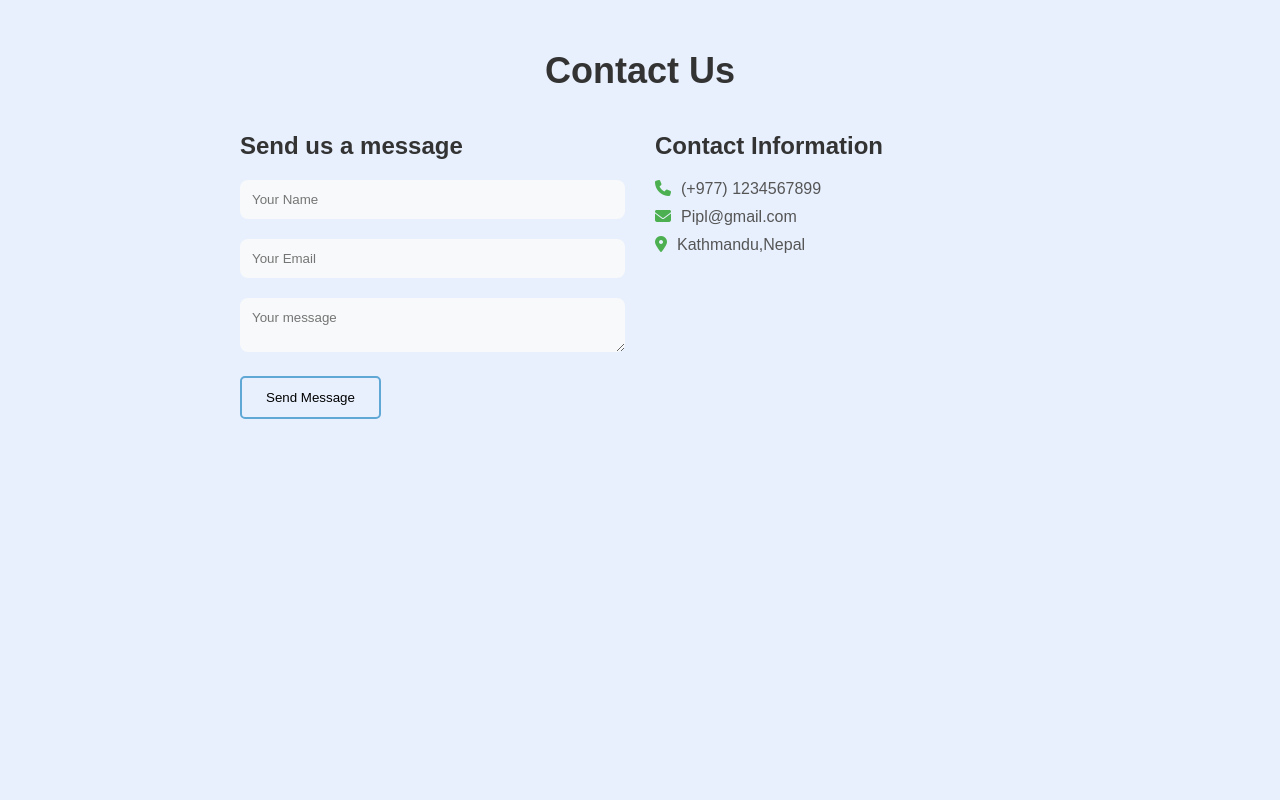
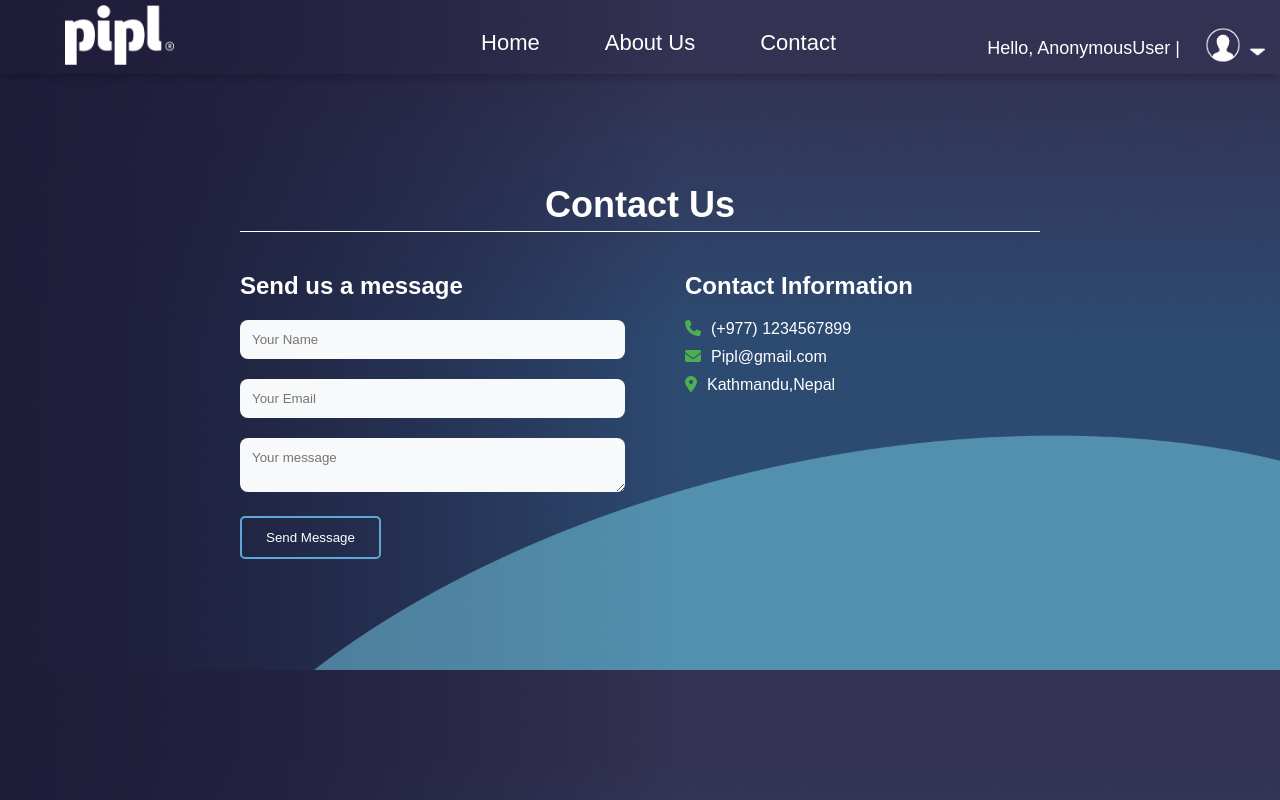
Before and after one commit to UjjwalMrzn/PhoneBook, a Django app: template accounts/templates/accounts/contactus.html in a window 1280 px wide. Run offline with Django 3.2, Linux system fonts and the light colour scheme; the template is opened without the code that fills it, so the values that code supplies are empty.

Commit message:
contact us connected 1

```diff
--- a/accounts/templates/accounts/contactus.html
+++ b/accounts/templates/accounts/contactus.html
@@ -14,11 +14,170 @@
         font-family: sans-serif;
     }
 
+     /* Body styling */
+     body {
+            width: 100vw;
+            height: 50vw;
+            margin: 0;
+            padding: 0;
+            background-image: url("/static/blue-gradient.png");
+            background-position: center;
+            background-size: cover;
+        }
+
+
+ /* Navigation bar styling */
+ nav {
+            color: #fff;
+            display: flex;
+            justify-content: space-between;
+            align-items: center;
+            padding: 5px 15px;
+            width: 100%;
+            position: relative;
+            background-color: transparent;
+            box-shadow: 0 4px 8px rgba(0, 0, 0, 0.2);
+        }
+
+        /* Logo styling */
+        .logo img {
+            height: 60px;
+            width: auto;
+            padding-left: 50px;
+        }
+
+        /* Navigation content styling */
+        .nav-content{
+            display: flex;
+            justify-content: center;
+            flex-grow: 1;
+            padding-right: 120px;
+            margin-top: 12px;
+        }
+
+        .nav-content a {
+            display: inline-block;
+            position: relative;
+            font-size: 22px;
+            color: #fff;
+            font-weight: 500;
+            text-decoration: none;
+            margin-left: 65px;
+        }
+
+        .nav-content a::before {
+            content: '';
+            position: absolute;
+            top: 100%;
+            left: 0;
+            width: 0%;
+            height: 2px;
+            background: #fff;
+            transition: .3s;
+        }
+
+        .nav-content a:hover::before {
+            width: 100%;
+        }
+
+        /* Logout container styling */
+        .logout-container {
+            position: absolute;
+            top: 38px;
+            right: 5px;
+            color: aliceblue;
+        }
+
+        .hello-msg {
+            font-size: 18px;
+            color: #fff;
+            margin-right: 95px;
+        }
+
+
+        /* User profile container styling */
+        .user-container {
+            position: relative;
+            display: flex;
+            align-items: center;
+            top: 8px
+        }
+
+        .dropdown-arrow {
+            width: 15px;
+            height: 12px;
+            cursor: pointer;
+            margin-left: 1px;
+            margin-top: 14px;
+        }
+
+        .user-pic {
+            width: 50px;
+            height: 50px;
+            margin-right: 1px;
+            cursor: pointer;
+        }
+
+        .user-container:hover .user-pic,
+        .user-container:hover .dropdown-arrow {
+            transform: scale(1.1);
+        }
+
+        /* Dropdown menu styling */
+        .submenu-wrap {
+            position: absolute;
+            top: 100%;
+            right: 0%;
+            width: 200px;
+            max-height: 0px;
+            overflow: hidden;
+            transition: max-height 0.5s;
+        }
+
+        .submenu-wrap.open-menu {
+            max-height: 400px;
+        }
+
+        .submenu {
+            background: #fff;
+            padding: 20px;
+            margin: 10px;
+        }
+
+        .submenu-link {
+            display: flex;
+            align-items: center;
+            text-decoration: none;
+            color: #525252;
+            margin: 12px 0;
+        }
+
+        .submenu-link p {
+            width: 100%;
+        }
+
+        .submenu-link img {
+            width: 40px;
+            background: #e5e5e5;
+            border-radius: 50%;
+            padding: 8px;
+            margin-right: 15px;
+        }
+
+        .submenu-link:hover p {
+            font-weight: 600;
+        }
+
+        .submenu-link img:hover {
+            transform: scale(1.1);
+        }
+
     .contact{
-        min-height: 100vh;
-        background-color: #e8f0fe;
+        /* min-height: 100vh; */
+        /* background-color: #e8f0fe; */
         padding: 50px;
         text-align: center;
+        margin-top: 60px;
     }
 
     .container{
@@ -29,7 +188,9 @@
     .container h2{
         font-size: 36px;
         margin-bottom: 40px;
-        color: #333;
+        color: #fff;
+        padding-bottom: 5px;
+        border-bottom: 1px solid #fff ;
 
     }
 
@@ -46,7 +207,7 @@
     .contact-form h3{
         font-size: 24px;
         margin-bottom: 20px;
-        color: #333;
+        color: #fff;
     }
 
     .form-group{
@@ -72,6 +233,7 @@
     button{
         display: inline-block;
         padding: 12px 24px;
+        color: #fff;
         background-color: transparent;
         cursor: pointer;
         border: solid 2px #5fa7d5;
@@ -87,17 +249,18 @@
 
     .contact-info{
         text-align: left;
+        padding-left: 30px;
     }
 
     .contact-info h3{
         font-size: 24px;
         margin-bottom: 20px;
-        color: #333;
+        color: #fff;
     }
 
     .contact-info p{
         margin-bottom: 10px;
-        color: #555;
+        color: #fff;
     }
 
     .contact-info i{
@@ -114,6 +277,53 @@
     }
 </style>
 <body>
+    <nav class="navbar-container">
+        <div class="logo">
+            {% csrf_token %}
+            <a href="/">
+                <img src="/static/pip.png" alt="Logo">
+            </a>
+        </div>
+
+        <div class="nav-content">
+            <a href="/home">Home</a>
+            <a href="/about">About Us</a>
+            <a href="/contact">Contact</a>
+            <!-- <a href="/search" method="get" type="submit"><img src ="/static/searchbtn.png"></a> -->
+
+        </div>
+
+        <div class="logout-container">
+            <span class="hello-msg">Hello, {{request.user}} |</span>
+        </div>
+
+        <div class="user-container" onclick="toggleMenu()">
+            <img src="/static/pppp.png" class="user-pic" alt="User Picture">
+            <img src="/static/dropdown.png" class="dropdown-arrow" alt="Dropdown Arrow">
+        </div>
+
+        <div class="submenu-wrap" id="subMenu">
+            <div class="submenu">
+                <a href="#" class="submenu-link">
+                    <img src="/static/profile.png" alt="Profile">
+                    <p>Edit Profile</p>
+                </a>
+                <a href="/about" class="submenu-link">
+                    <img src="/static/abt.png" alt="About Us">
+                    <p>About Us</p>
+                </a>
+                <a href="#" class="submenu-link">
+                    <img src="/static/cnt.png" alt="Contact">
+                    <p>Contact</p>
+                </a>
+                <a href="#" class="submenu-link">
+                    <img src="/static/logout.png" alt="Logout">
+                    <p>Logout</p>
+                </a>
+            </div>
+        </div>
+    </nav>
+
     <section class="contact">
     <div class="container">
         <h2>Contact Us</h2>
--- a/accounts/templates/accounts/navbar.html
+++ b/accounts/templates/accounts/navbar.html
@@ -272,7 +272,7 @@
         <div class="nav-content">
             <a href="/home">Home</a>
             <a href="/about">About Us</a>
-            <a href="/">Contact</a>
+            <a href="/contact">Contact</a>
             <!-- <a href="/search" method="get" type="submit"><img src ="/static/searchbtn.png"></a> -->
 
         </div>
```
